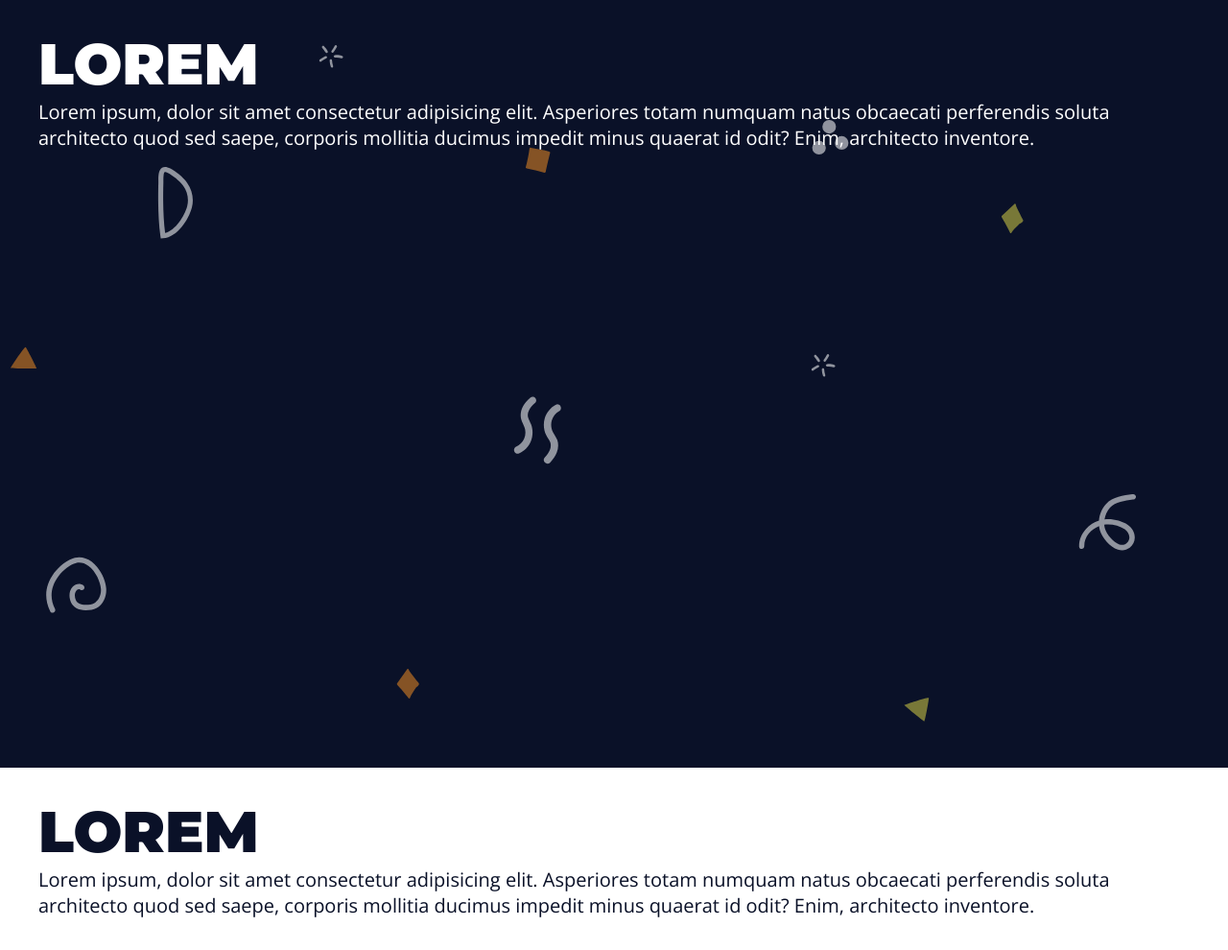
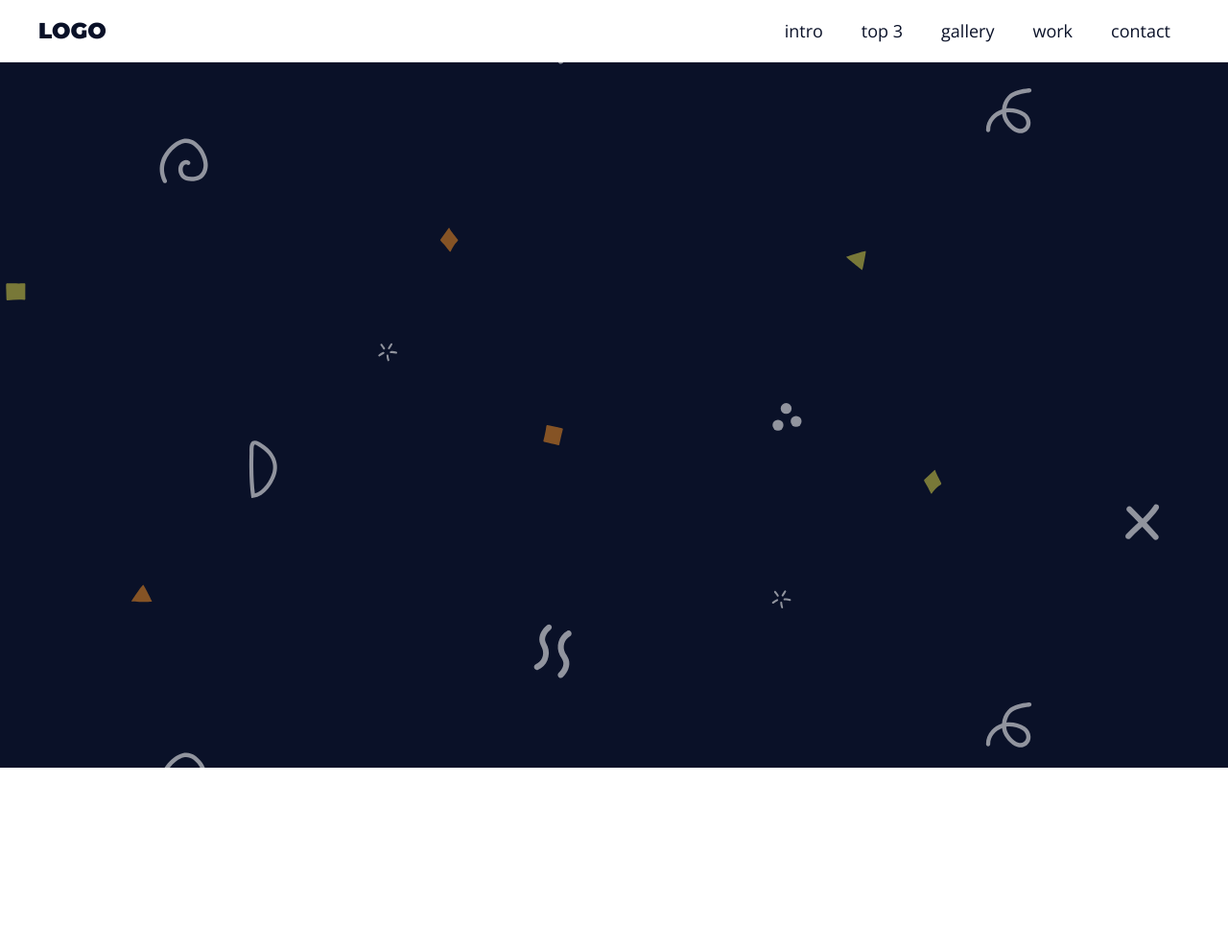
Before and after one commit to DevFullStack-Franklyn-R-Silva/Landing-Page-Curso-JS_TS, a plain HTML site: page index.html in a window 1280 px wide. Shown: the whole page at 96% size. After the commit the page ends 800 px from the top, so only its background shows below. Drawn offline with nearby package versions, Linux system fonts and the light colour scheme.

Commit message:
feat - Criando o menu da landing page

```diff
--- a/assets/css/styles.css
+++ b/assets/css/styles.css
@@ -1,6 +1,7 @@
 :root {
   --primary-color: #0a1128;
   --white-color: #ffffff;
+  --light-gray-color: #eeeeee;
   --gap: 3rem;
 }
 
@@ -58,6 +59,10 @@ h6 {
   font-size: 3.5rem;
 }
 
+a {
+  text-decoration: none;
+}
+
 .main-bg {
   background-image: url("../img/main-bg.svg");
   background-size: cover;
@@ -78,3 +83,59 @@ h6 {
 .section {
   min-height: 100vh;
 }
+
+.menu {
+  background: var(--white-color);
+  position: fixed;
+  top: 0;
+  left: 0;
+  right: 0;
+  width: 100%;
+  border-bottom: 1px solid var(--light-gray-color);
+}
+
+.menu-content {
+  display: flex;
+  justify-content: space-between;
+  align-items: center;
+  padding-top: 0;
+  padding-bottom: 0;
+}
+
+.menu h1 {
+  font-size: 2.3rem;
+  color: var(--primary-color);
+}
+
+.menu h1 a {
+  color: inherit;
+}
+
+.menu ul {
+  list-style: none;
+  display: flex;
+}
+
+.menu ul li a {
+  display: block;
+  padding: 2rem;
+  font-size: 1.8rem;
+  color: var(--primary-color);
+  position: relative;
+}
+
+.menu ul li a::after {
+  content: "";
+  position: absolute;
+  bottom: 1rem;
+  left: 50%;
+  width: 0;
+  height: 0.2rem;
+  background: crimson;
+  transition: all 300ms ease-in-out;
+}
+
+.menu ul li a:hover::after {
+  width: 50%;
+  left: 25%;
+}
--- a/index.html
+++ b/index.html
@@ -11,29 +11,23 @@
       rel="stylesheet"
     />
   </head>
-  <body>
-    <section class="main-bg section">
-      <div class="main-content">
-        <h1>Lorem</h1>
-        <p>
-          Lorem ipsum, dolor sit amet consectetur adipisicing elit. Asperiores
-          totam numquam natus obcaecati perferendis soluta architecto quod sed
-          saepe, corporis mollitia ducimus impedit minus quaerat id odit? Enim,
-          architecto inventore.
-        </p>
-      </div>
-    </section>
+  <body class="main-bg">
+    <aside class="menu">
+      <section class="main-content menu-content">
+        <h1>
+          <a href="#">LOGO</a>
+        </h1>
 
-    <section class="white-bg section">
-      <div class="main-content">
-        <h1>Lorem</h1>
-        <p>
-          Lorem ipsum, dolor sit amet consectetur adipisicing elit. Asperiores
-          totam numquam natus obcaecati perferendis soluta architecto quod sed
-          saepe, corporis mollitia ducimus impedit minus quaerat id odit? Enim,
-          architecto inventore.
-        </p>
-      </div>
-    </section>
+        <nav>
+          <ul>
+            <li><a href="#">intro</a></li>
+            <li><a href="#">top 3</a></li>
+            <li><a href="#">gallery</a></li>
+            <li><a href="#">work</a></li>
+            <li><a href="#">contact</a></li>
+          </ul>
+        </nav>
+      </section>
+    </aside>
   </body>
 </html>
```
